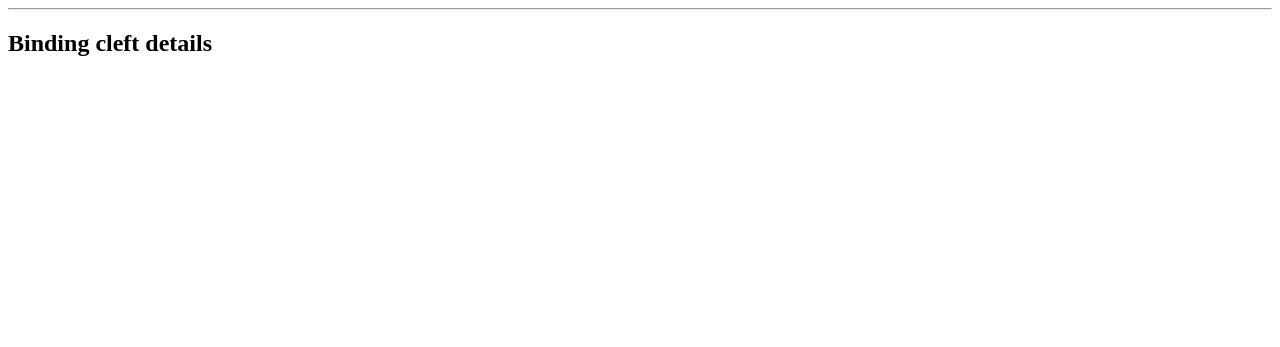
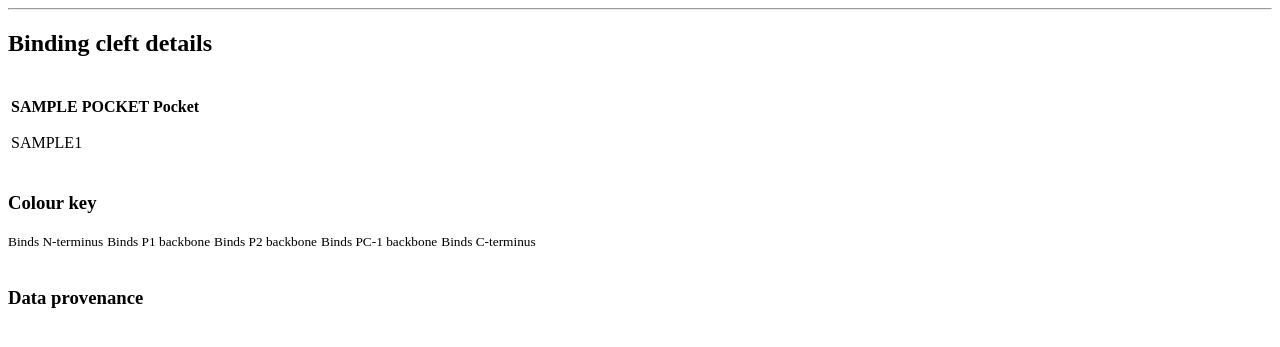
Before and after one commit to histofyi/www.histo.fyi, a Flask app: template templates/structure/binding_cleft.html in a window 1280 px wide. Shown: the top 347 px of the page. Run offline with Flask 2, Linux system fonts and the light colour scheme; the template is opened without the code that fills it: most values are stand-ins (such as "Sample title", 1, 10 or a date in 2020); parts of the project's set-up code (start-up, migrations or seed data) failed here and were passed over.

Commit message:
Added display for Pockets

```diff
--- a/templates/structure/binding_cleft.html
+++ b/templates/structure/binding_cleft.html
@@ -5,6 +5,51 @@
                 <hr />
                 <h2 class="heading-medium vertical-spacing-top-0-5">Binding cleft details</h2>
                 <br />
+                <table width="100%">
+                  <tr>
+                    {% for pocket in structure.facets.pockets.pockets %}
+                    {% set thispocket = structure.facets.pockets.pockets[pocket] %}
+                    <td>
+                      <strong class="peptide_position"><span class="pocket-heading {{pocket|lower}}-pocket">{{pocket|upper}} Pocket</span></strong>
+                      <br />
+                      <br />
+                      {% for position in thispocket %}
+                      {% set thisposition = thispocket[position] %}
+                      <div class="residue_container">
+                        {% if thisposition.number in features.class_i.alpha %}
+                          {% if features.class_i.alpha[thisposition.number].binds_n_terminus %}
+                            {% set label = "binds_n_terminus" %}
+                          {% elif features.class_i.alpha[thisposition.number].binds_p1_backbone %}
+                            {% set label = "binds_p1_backbone" %}
+                          {% elif features.class_i.alpha[thisposition.number].binds_p2_backbone %}
+                            {% set label = "binds_p2_backbone" %}
+                          {% elif features.class_i.alpha[thisposition.number].binds_pc_1_backbone %}
+                            {% set label = "binds_pc_1_backbone" %}
+                          {% elif features.class_i.alpha[thisposition.number].binds_c_terminus %}
+                            {% set label = "binds_c_terminus" %}
+                          {% else %}
+                            {% set label = "" %}
+                          {% endif %}
+                        {% endif %}
+                        <span class="residue {{label}}">{{thisposition.three_letter|upper}}{{thisposition.number}}</span>
+                      </div>
+                      {% endfor %}
+                    </td>
+                    {% endfor %}
+                  </tr>
+                </table>
+                <br />
+                <h3 class="heading-smaller">Colour key</h3>
+                <div class="vertical-spacing-bottom-0-25">
+                    <span class="binds_n_terminus key"><small>Binds N-terminus</small></span>
+                    <span class="binds_p1_backbone key"><small>Binds P1 backbone</small></span>
+                    <span class="binds_p2_backbone key"><small>Binds P2 backbone</small></span>
+                    <span class="binds_pc_1_backbone key"><small>Binds PC-1 backbone</small></span>
+                    <span class="binds_c_terminus key"><small>Binds C-terminus</small></span>
+                </div>
+                <br />
+                <h3 class="heading-smaller">Data provenance</h3>
+                <br />
             </div>
         </div>
       </div>
```
